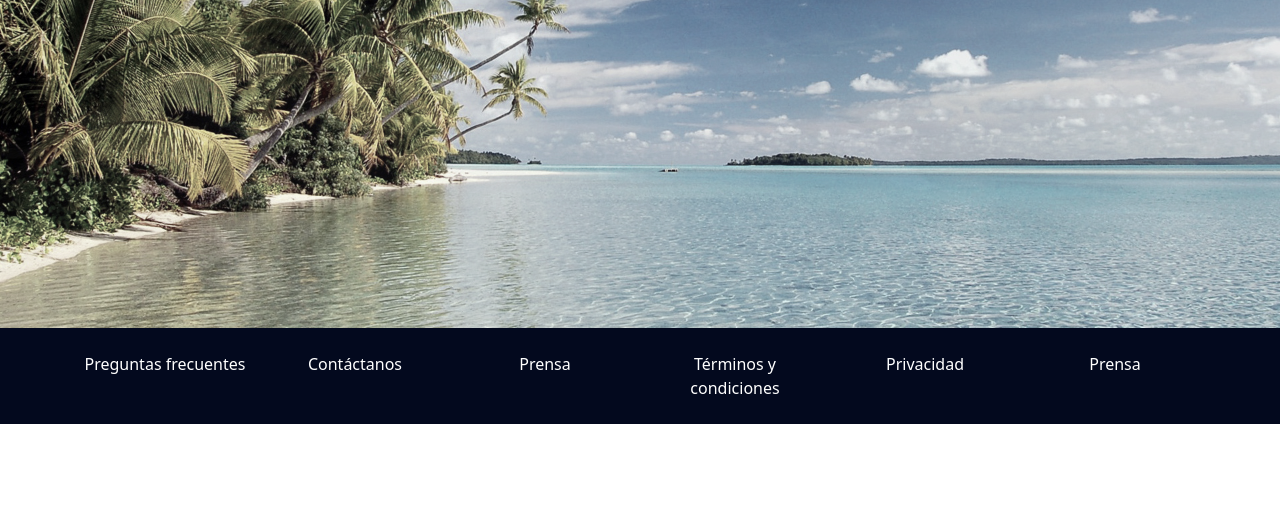
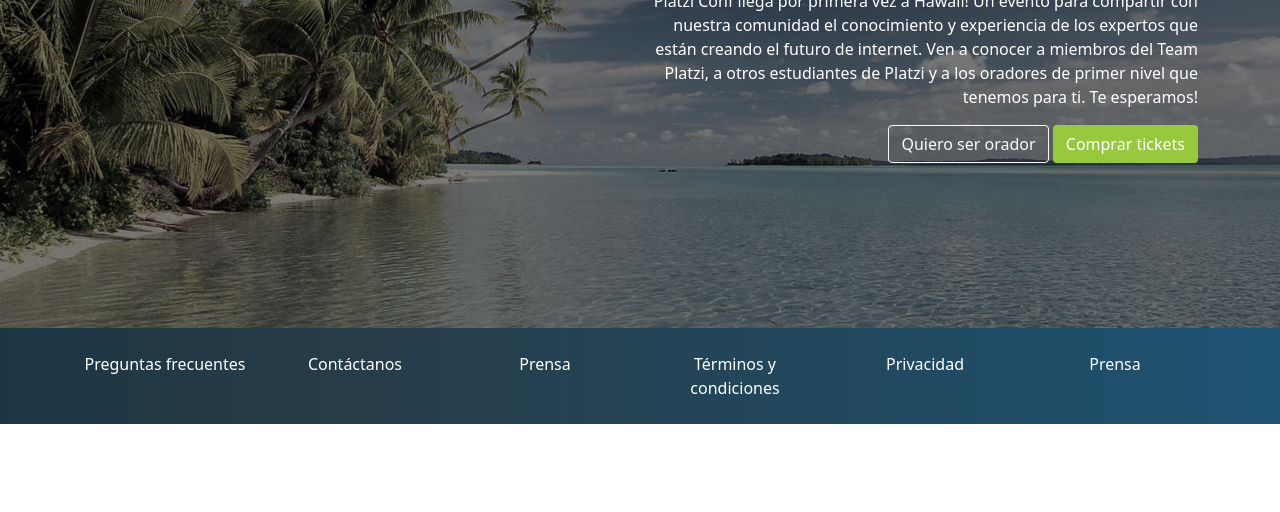
Before and after one commit to tvigouroux/cursoBootstrap, a plain HTML site: page index.html in a window 1280 px wide. Shown: the part 288-800 px from the top of the page. Drawn offline with nearby package versions, Linux system fonts and the light colour scheme.

Commit message:
overlay with buttons done

```diff
--- a/css/styles.css
+++ b/css/styles.css
@@ -4,6 +4,15 @@ a {
 
 .text-platzi {
     color: #97c93e !important;
+}
+
+.btn-platzi:hover {
+    background-color: #82ad36;
+}
+
+.btn-platzi {
+    background-color: #97c93e;
+    color: white !important;
 }
 
 #header img {
@@ -16,8 +25,26 @@ main .carousel-inner img {
     filter: grayscale(70%);
 }
 
+#carousel {
+    position: relative;
+}
+
+#carousel .overlay {
+    position: absolute;
+    top: 0;
+    bottom: 0;
+    left: 0;
+    right: 0;
+    background-color: rgba(0, 0, 0, 0.5);
+    color: white;
+    z-index: 1;
+}
+#carousel .overlay .container,
+#carousel .overlay .row {
+    height: 100%;
+}
 #footer {
-    background-color: #03091e;
+    background: linear-gradient(90deg,#1c3643,#273b47 25%,#1e5372);
 }
 
 #footer a {
--- a/index.html
+++ b/index.html
@@ -47,7 +47,7 @@
     <!-- /header -->
     <!-- Main -->
     <main>
-      <div id="carouselExampleFade" class="carousel slide carousel-fade" data-bs-ride="carousel" data-bs-pause="false">
+      <div id="carousel" class="carousel slide carousel-fade" data-bs-ride="carousel" data-bs-pause="false">
         <div class="carousel-inner">
           <div class="carousel-item active">
             <img src="assets/images/hawaii.jpg" class="d-block w-100" alt="Hawaii 1">
@@ -57,6 +57,18 @@
           </div>
           <div class="carousel-item">
             <img src="assets/images/hawaii3.jpg" class="d-block w-100" alt="Hawaii 3">
+          </div>
+          <div class="overlay">
+            <div class="container">
+              <div class="row align-items-center">
+                <div class="col-md-6 offset-md-6 text-center text-md-end">
+                  <h1>Platzi Conf Hawaii</h1>
+                  <p class="d-none d-md-block">Platzi Conf llega por primera vez a Hawaii! Un evento para compartir con nuestra comunidad el conocimiento y experiencia de los expertos que están creando el futuro de internet. Ven a conocer a miembros del Team Platzi, a otros estudiantes de Platzi y a los oradores de primer nivel que tenemos para ti. Te esperamos!</p>
+                  <a href="#" class="btn btn-outline-light">Quiero ser orador</a>
+                  <button type="button" class="btn btn-platzi">Comprar tickets</button>
+                </div>
+              </div>
+            </div>
           </div>
         </div>
       </div>
```
